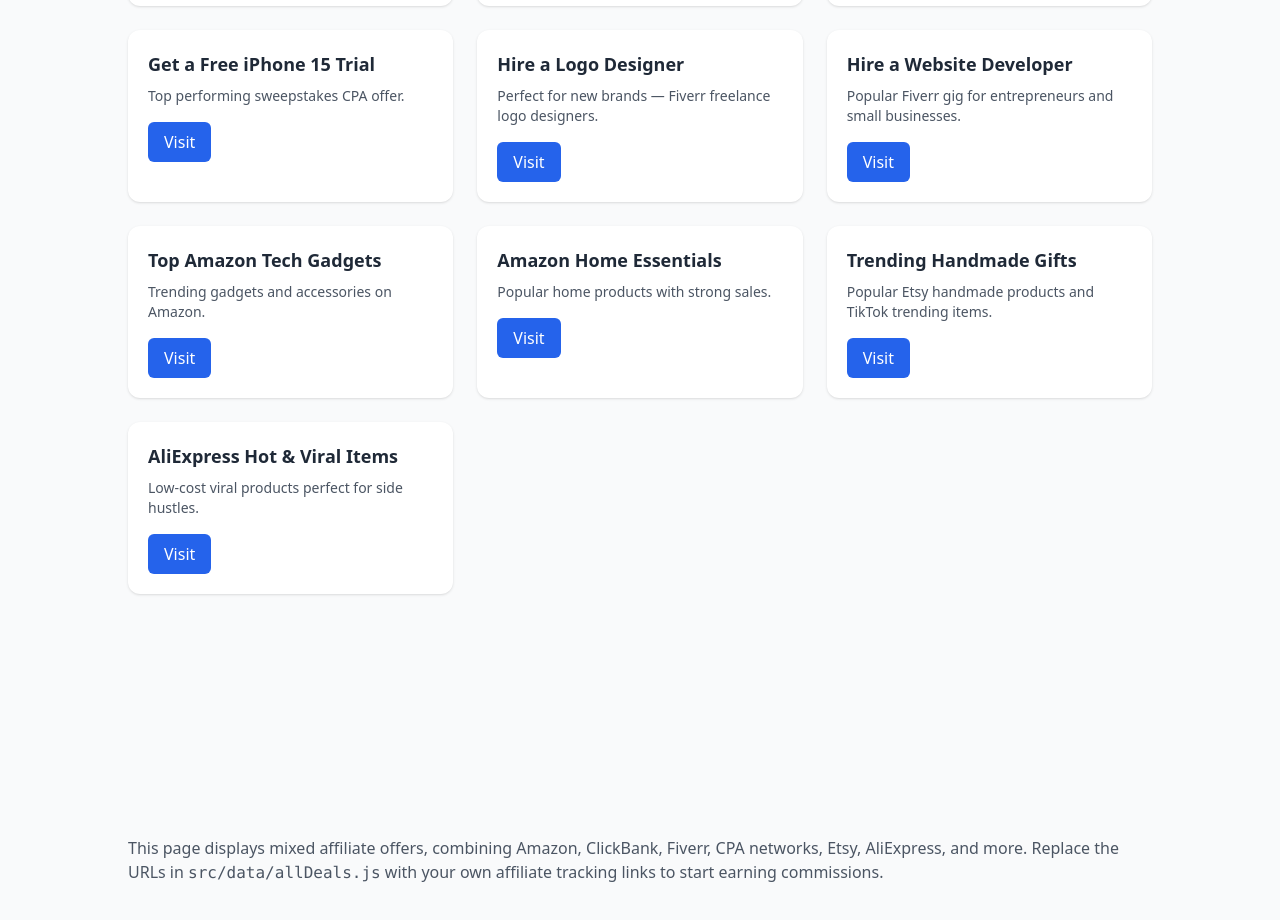
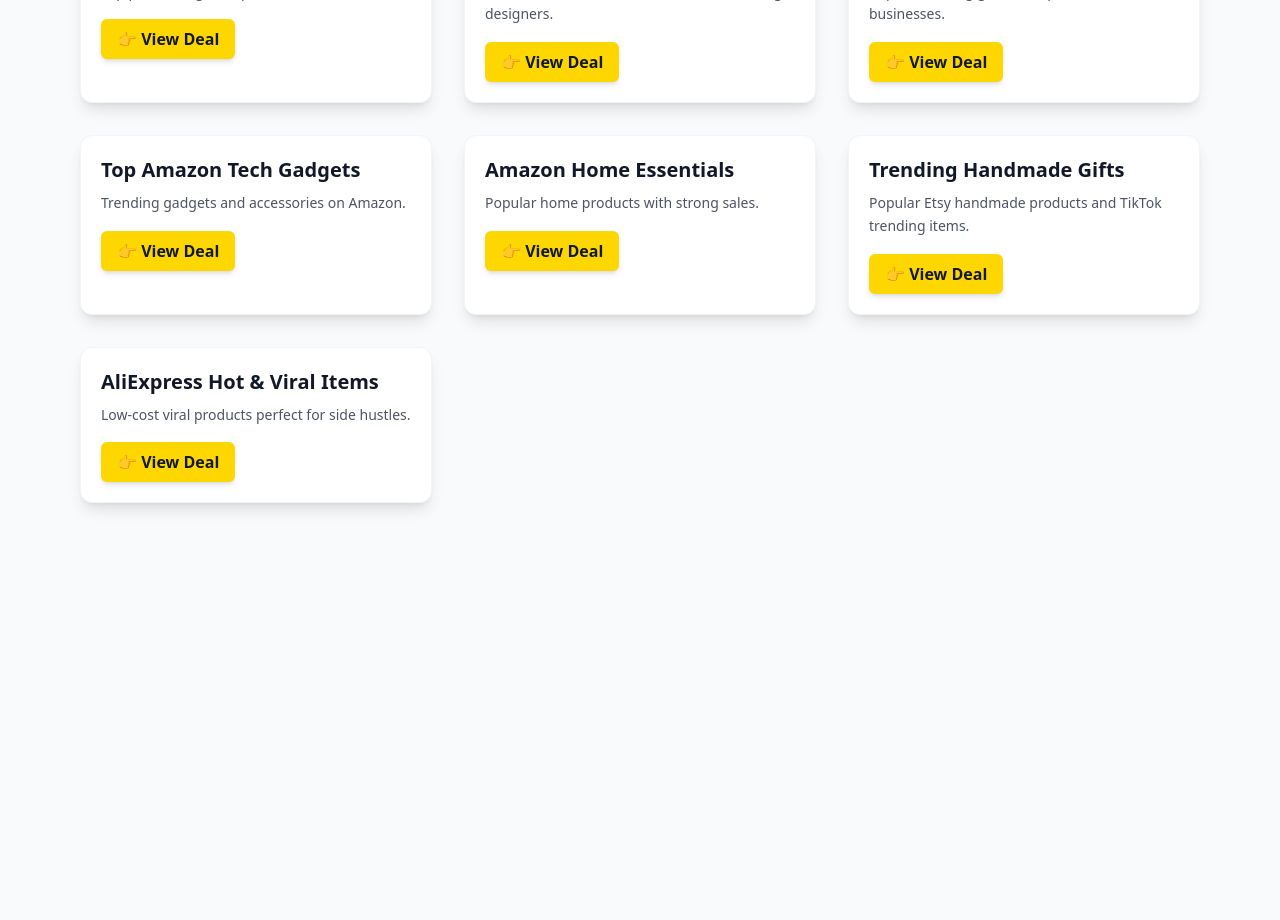
Before and after one commit to DemetriusK8/money-maker-vite-allinone, a React (Vite) app: page /deals in a window 1280 px wide. Shown: the part 500-1420 px from the top of the page. After the commit the page ends 1205 px from the top, so only its background shows below. Built offline with nearby package versions, Linux system fonts and the light colour scheme; the HTML template or start-up script is replaced by a standard one.

Commit message:
Update Deals.jsx

```diff
--- a/src/pages/Deals.jsx
+++ b/src/pages/Deals.jsx
@@ -1,36 +1,50 @@
-import React from 'react';
-import OfferGrid from '../components/OfferGrid';
-import AdSensePanel from '../components/AdSensePanel';
+// src/pages/Deals.jsx
 import { allMixedDeals } from '../data/allDeals';
 
 export default function Deals() {
   return (
-    <div className="max-w-5xl mx-auto">
+    <main className="max-w-6xl mx-auto px-4 py-12">
 
-      {/* TOP INLINE AD */}
-      <div className="my-6 flex justify-center">
-        <AdSensePanel slot="3333333333" />
+      <h1 className="text-4xl font-extrabold text-center text-gray-900 mb-12">
+        🔥 Money Maker Deals
+      </h1>
+
+      <div className="grid gap-8 sm:grid-cols-2 lg:grid-cols-3">
+        {allMixedDeals.map((deal, index) => (
+          <a
+            key={index}
+            href={deal.url}
+            target="_blank"
+            rel="noopener noreferrer"
+            className="block bg-white rounded-xl shadow-lg hover:shadow-2xl transition-all p-5 border border-gray-100 hover:border-[#C8A951]"
+          >
+            {/* IMAGE */}
+            {deal.image && (
+              <img
+                src={deal.image}
+                alt={deal.title}
+                className="rounded-lg w-full h-44 object-cover mb-4"
+              />
+            )}
+
+            {/* TITLE */}
+            <h2 className="text-xl font-bold text-gray-900 mb-2">
+              {deal.title}
+            </h2>
+
+            {/* DESCRIPTION */}
+            <p className="text-gray-600 text-sm leading-relaxed mb-4">
+              {deal.desc}
+            </p>
+
+            {/* CTA */}
+            <span className="inline-block bg-[#FFD700] hover:bg-[#C8A951] text-gray-900 font-semibold px-4 py-2 rounded-md shadow-md transition">
+              👉 View Deal
+            </span>
+          </a>
+        ))}
       </div>
 
-      {/* ALL DEALS FROM ALL NETWORKS */}
-      <OfferGrid title="Affiliate Deals from All Networks" items={allMixedDeals} />
-
-      {/* MID CONTENT AD */}
-      <div className="my-10 flex justify-center">
-        <AdSensePanel slot="4444444444" />
-      </div>
-
-      <p className="text-gray-600 mt-6 mb-6">
-        This page displays mixed affiliate offers, combining Amazon, ClickBank, Fiverr, CPA networks,
-        Etsy, AliExpress, and more. Replace the URLs in <code>src/data/allDeals.js</code> with your own
-        affiliate tracking links to start earning commissions.
-      </p>
-
-      {/* BOTTOM AD */}
-      <div className="my-8 flex justify-center">
-        <AdSensePanel slot="5555555555" />
-      </div>
-
-    </div>
+    </main>
   );
 }
```
